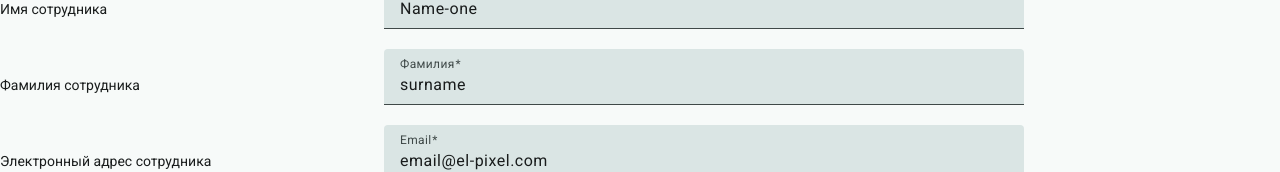
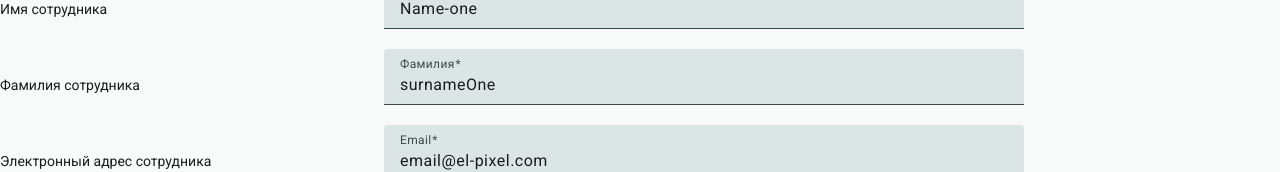
Before and after one commit to mhasilau/el-pixel-hr, an Angular app: page /employees/edit/1 in a window 1280 px wide. Shown: the part 131-303 px from the top of the page. Built offline with nearby package versions, Linux system fonts and the light colour scheme.

Commit message:
delete add

```diff
--- a/src/app/components/add-employee/add-employee.html
+++ /dev/null
@@ -1 +0,0 @@
-<p>add-employee works!</p>
--- a/src/app/services/all-employees.ts
+++ b/src/app/services/all-employees.ts
@@ -16,7 +16,7 @@ export class AllEmployees{
     {
       'id':1,
       "name":"Name-one",
-      "surname":"surname",
+      "surname":"surnameOne",
       "email":"email@el-pixel.com",
       "login":"login",
       "password":"password",
@@ -27,7 +27,7 @@ export class AllEmployees{
     {
       'id':2,
       "name":"Name-two",
-      "surname":"surname2",
+      "surname":"surnameTwo",
       "email":"email2@el-pixel.com",
       "login":"login2",
       "password":"password2",
```
Also changed, not shown: src/app/components/add-employee/add-employee.ts (deleted, +0 -11 lines), src/app/components/employees/employee-edit/employee-edit.html (+0 -68 lines), src/app/components/add-employee/add-employee.scss (deleted), 1 other file (tests, documents, lock files or other folders).
